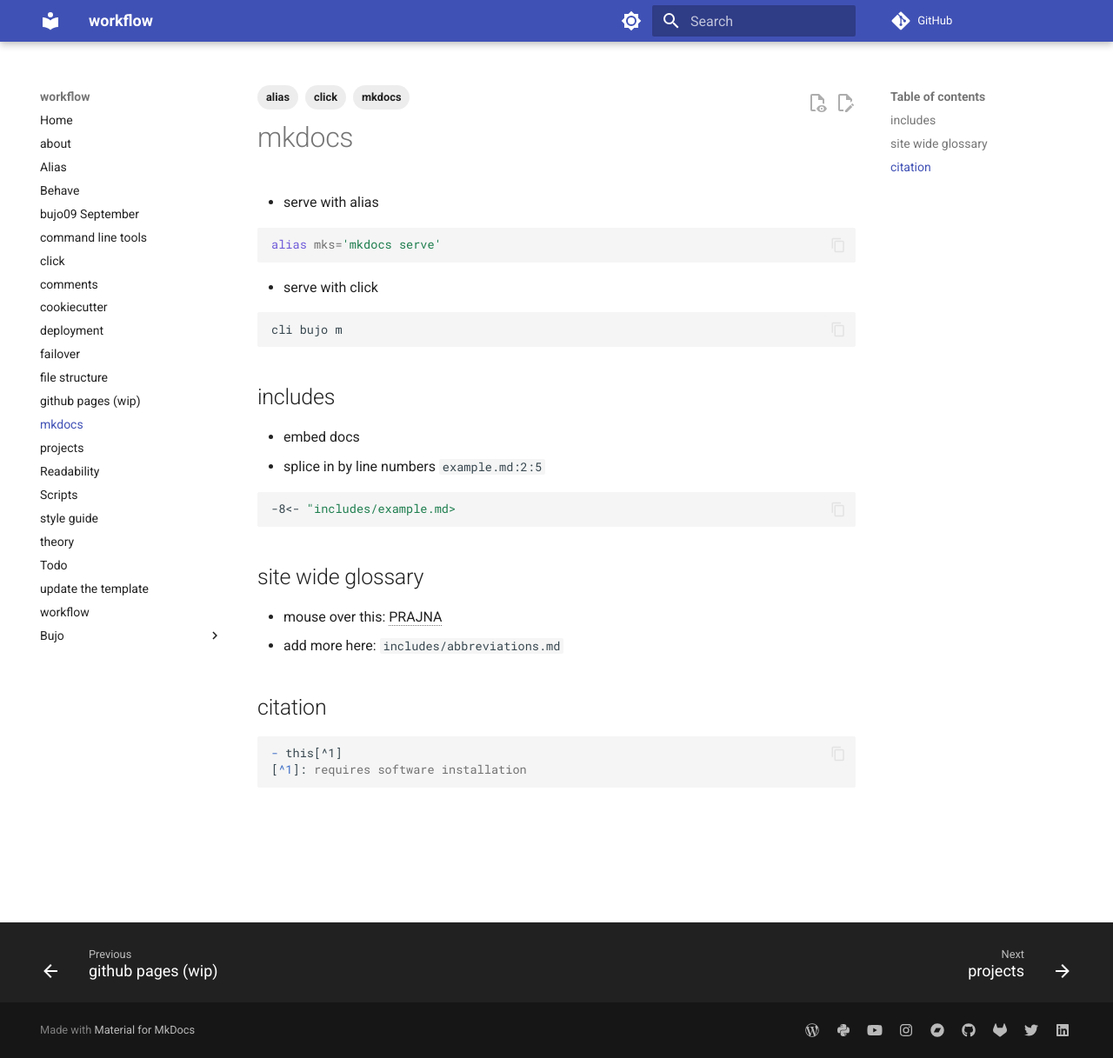
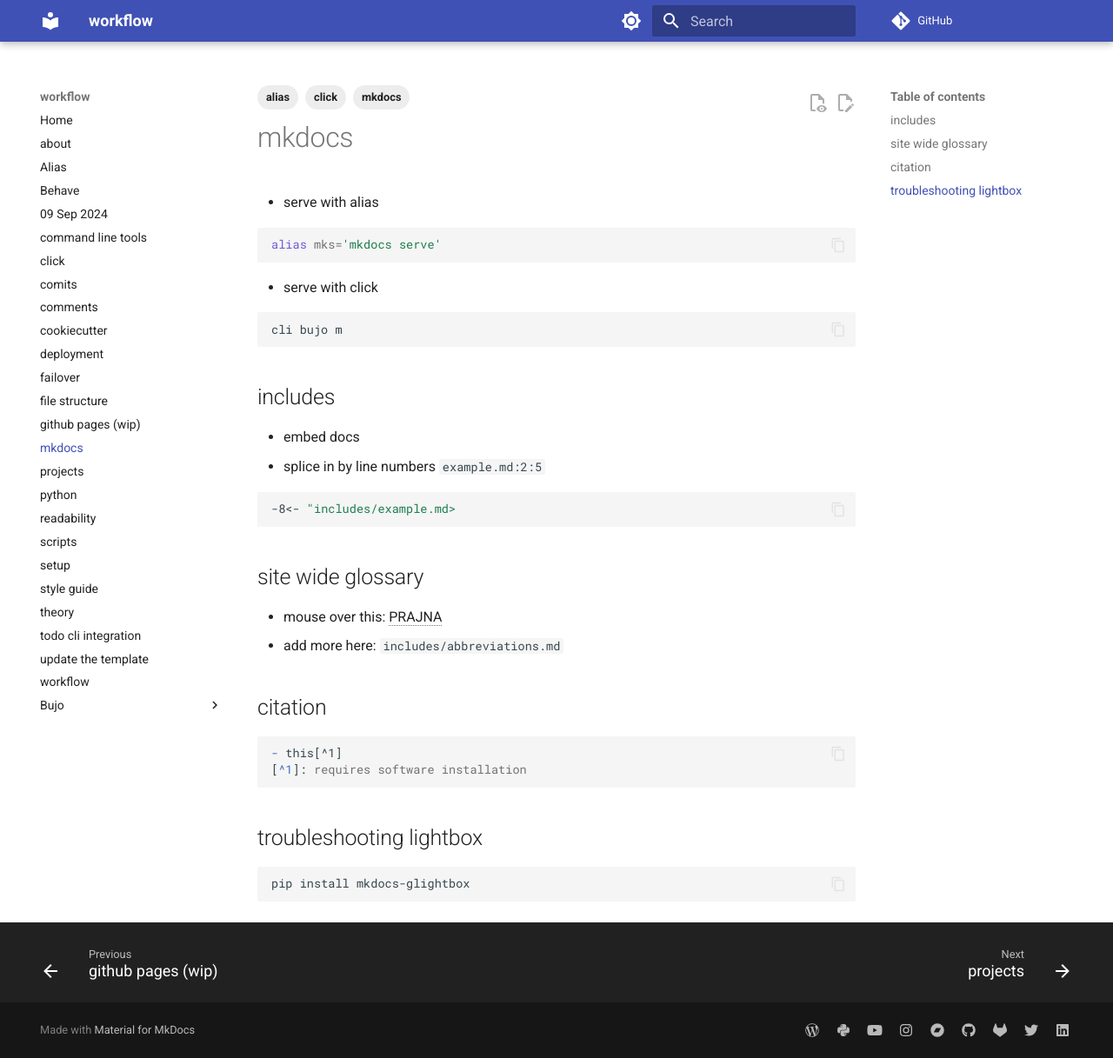
Before and after one commit to shane0/workflow, an MkDocs documentation site: the page built from docs/mkdocs.md, in a window 1280 px wide and 1217 px high. Shown: the whole window at 87% size. Built offline with MkDocs 1.6.1 and Material for MkDocs 9.7.7, drawn with Linux system fonts in a browser that asks for light colours; comment, search, counter and statistics services are not loaded; the version menu is left out.

Commit message:
docs(setup): setup on a new mac and updated some notes

````diff
--- a/docs/click.md
+++ b/docs/click.md
@@ -4,6 +4,12 @@
   - update
 ---
 # click
+
+## alias
+
+```sh
+alias cli='python cli.py'
+```
 
 ## screencast
 
--- a/docs/mkdocs.md
+++ b/docs/mkdocs.md
@@ -38,3 +38,9 @@
 - this[^1]
 [^1]: requires software installation
 ```
+
+## troubleshooting lightbox
+
+```sh
+pip install mkdocs-glightbox
+```
--- a/requirements.txt
+++ b/requirements.txt
@@ -1,10 +1,11 @@
 behave
 cookiecutter
+commitizen
 click
 pyperclip
 mike
 mkdocs
 mkdocs-material
 mkdocs-git-revision-date-localized-plugin
-glightbox
 mkdocs-glightbox
+# glightbox
````
Also changed, not shown: docs/bujo09_September.md (+9 -0 lines), docs/comits.md (added, +7 -0 lines), docs/index.md (+1 -1 lines), docs/python.md (added, +19 -0 lines), docs/setup.md (added, +14 -0 lines), 2 other files.
